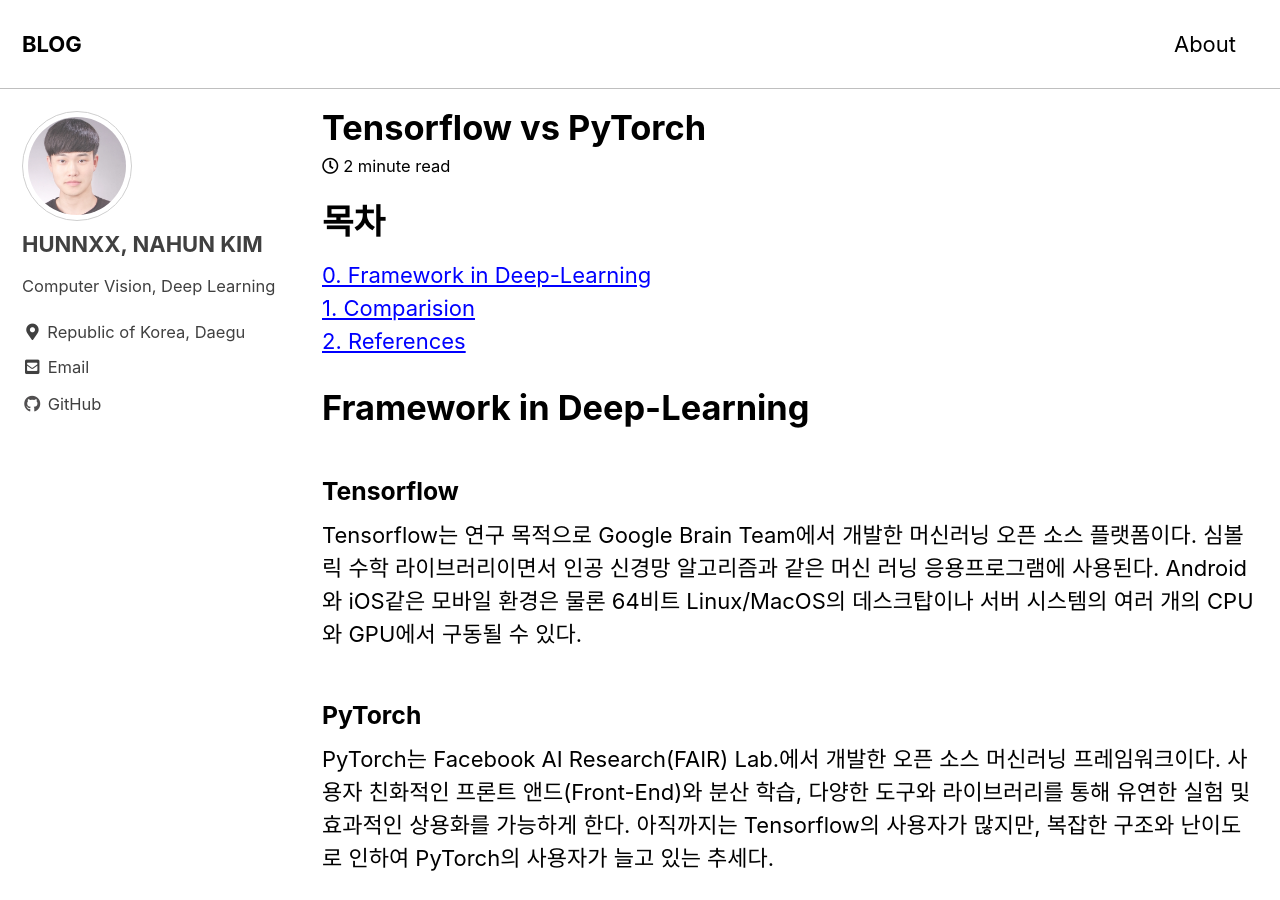
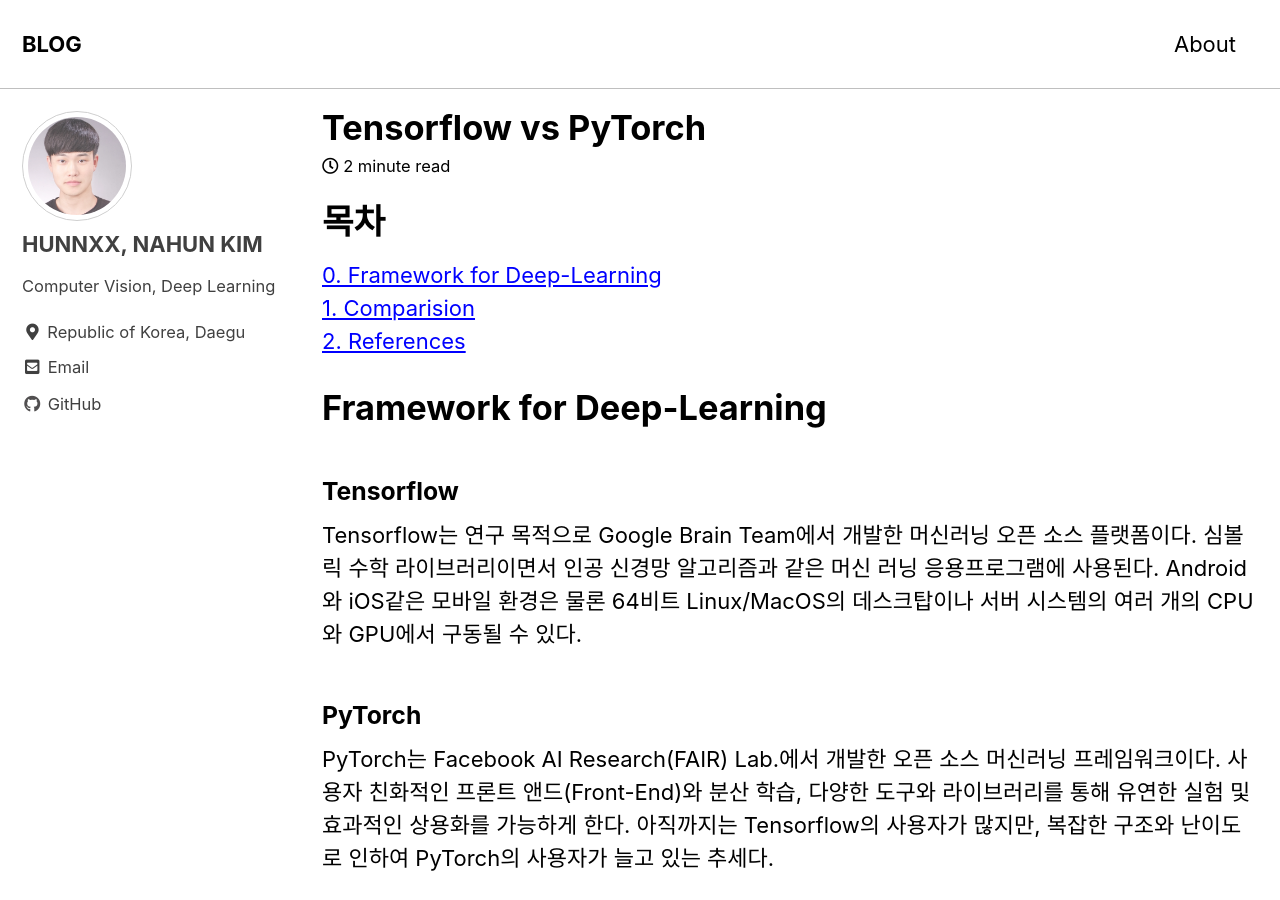
Before and after one commit to hunnxx/hunnxx.github.io, a Jekyll site: the page built from _posts/2020-08-04-tensorflow-pytorch-framework.md, in a window 1280 px wide and 900 px high. Built offline with Jekyll 4.4.1, drawn with Linux system fonts in a browser that asks for light colours; cached includes are drawn as plain includes.

Commit message:
Update 2020-08-04-tensorflow-pytorch-framework.md

```diff
--- a/_posts/2020-08-04-tensorflow-pytorch-framework.md
+++ b/_posts/2020-08-04-tensorflow-pytorch-framework.md
@@ -6,12 +6,12 @@ categories: deep-learning, cnn
 ---
 
 # 목차
-[0. Framework in Deep-Learning](#framework-in-deep-learning)
+[0. Framework for Deep-Learning](#framework-for-deep-learning)
 [1. Comparision](#comparision)
 [2. References](#references)
 <br>
 
-# Framework in Deep-Learning
+# Framework for Deep-Learning
 ### Tensorflow
 Tensorflow는 연구 목적으로 Google Brain Team에서 개발한 머신러닝 오픈 소스 플랫폼이다. 심볼릭 수학 라이브러리이면서 인공 신경망 알고리즘과 같은 머신 러닝 응용프로그램에 사용된다. Android와 iOS같은 모바일 환경은 물론 64비트 Linux/MacOS의 데스크탑이나 서버 시스템의 여러 개의 CPU와 GPU에서 구동될 수 있다.
 
```
